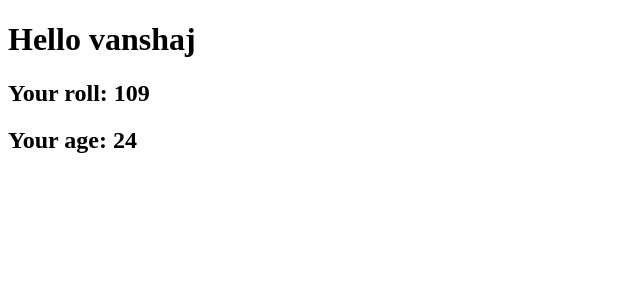
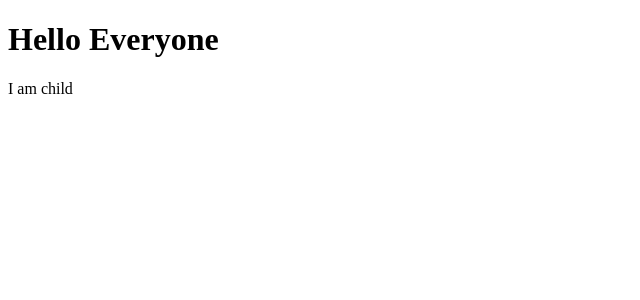
Before and after one commit to Vickyvanshaj/REACT, a React (Create React App) app: page / in a window 1280 px wide. Shown: the top 300 px of the page, without its empty margins (0-640 px from the left). Built offline with nearby package versions, Linux system fonts and the light colour scheme.

Commit message:
Props Children

```diff
--- a/src/Student.js
+++ b/src/Student.js
@@ -1,29 +1,21 @@
-import React,{Component} from "react";
-import pt from "prop-types";
-//function based
-// const Student = (props) =>{
-//     return <React.Fragment>
-//         <h1>Hello {props.name}</h1>
-//         <h2>Your roll: {props.roll}</h2>
+import React, { Component } from "react";
+
+const Student = props =>{
+    return <React.Fragment>
+        <h1>Hello Everyone</h1>
+    <p>{props.children}</p>
+    </React.Fragment>
+}
+
+//class based
+// class Student extends Component
+// {
+//     render()
+//     {
+//         return <React.Fragment>
+//         <h1>Hello Everyone</h1>
+//     <p>{this.props.children}</p>
 //     </React.Fragment>
+//     }
 // }
-//class based
-class Student extends Component{
-    render()
-    {
-        return <React.Fragment>
-            <h1>Hello {this.props.name}</h1>
-        <h2>Your roll: {this.props.roll}</h2>
-        <h2>Your age: {this.props.age}</h2>
-        </React.Fragment>
-    }
-}
-Student.propTypes={
-    name:pt.string,
-    roll:pt.number.isRequired,
-
-}
-Student.defaultProps={
-    age:24
-}
 export default Student;
--- a/src/children.js
+++ /dev/null
@@ -1,6 +0,0 @@
-import React from 'react';
-
-const Children = (props) =>{
-    return <h1>Hello Vanshaj</h1>
-};
-export default Children;
--- a/src/index.js
+++ b/src/index.js
@@ -2,4 +2,4 @@ import ReactDOM from "react-dom";
 import React from "react";
 import Student from './Student';
 
-ReactDOM.render(<Student name="vanshaj" roll={10+99}/>,document.getElementById("root"));
+ReactDOM.render(<Student>I am child</Student>,document.getElementById('root'));
```
